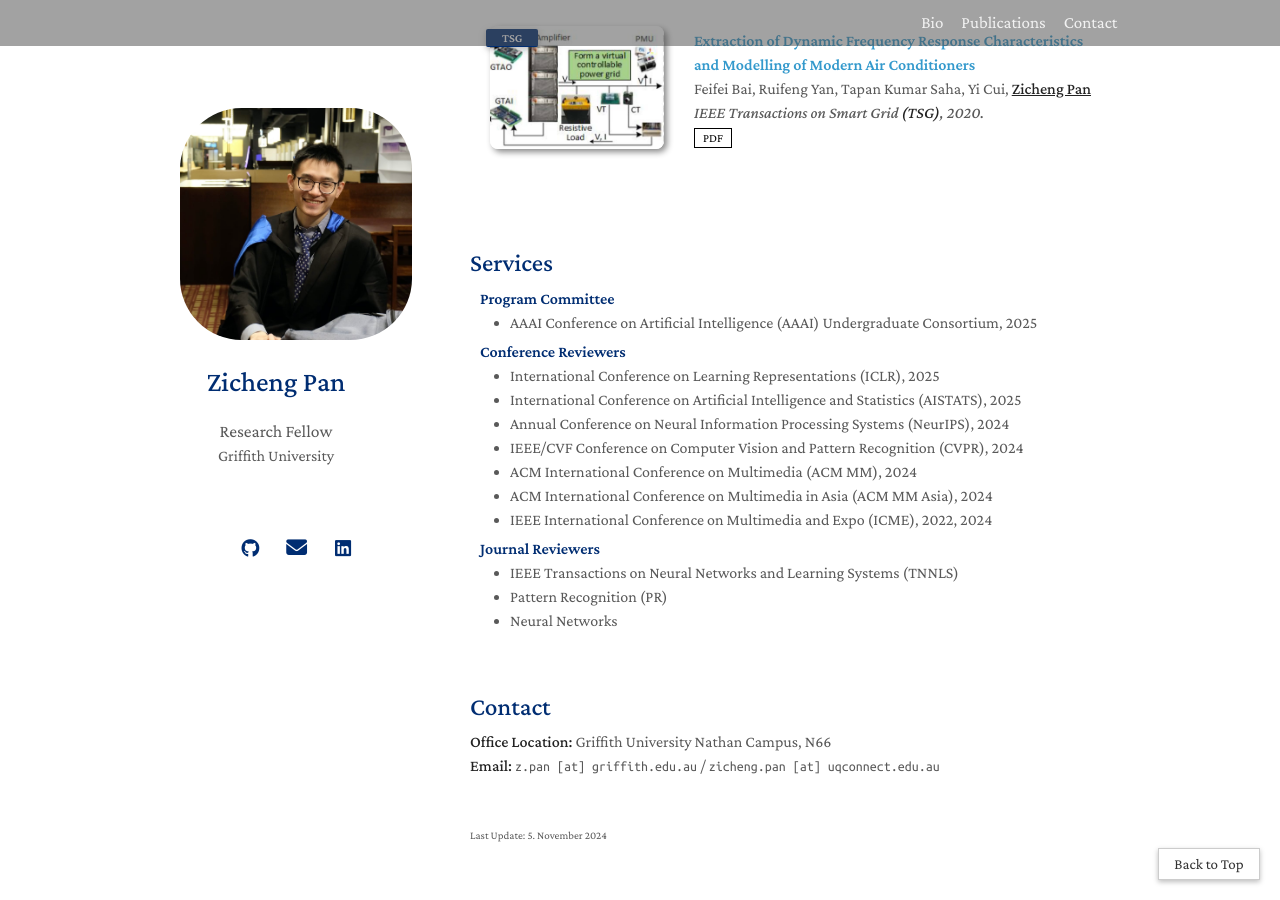
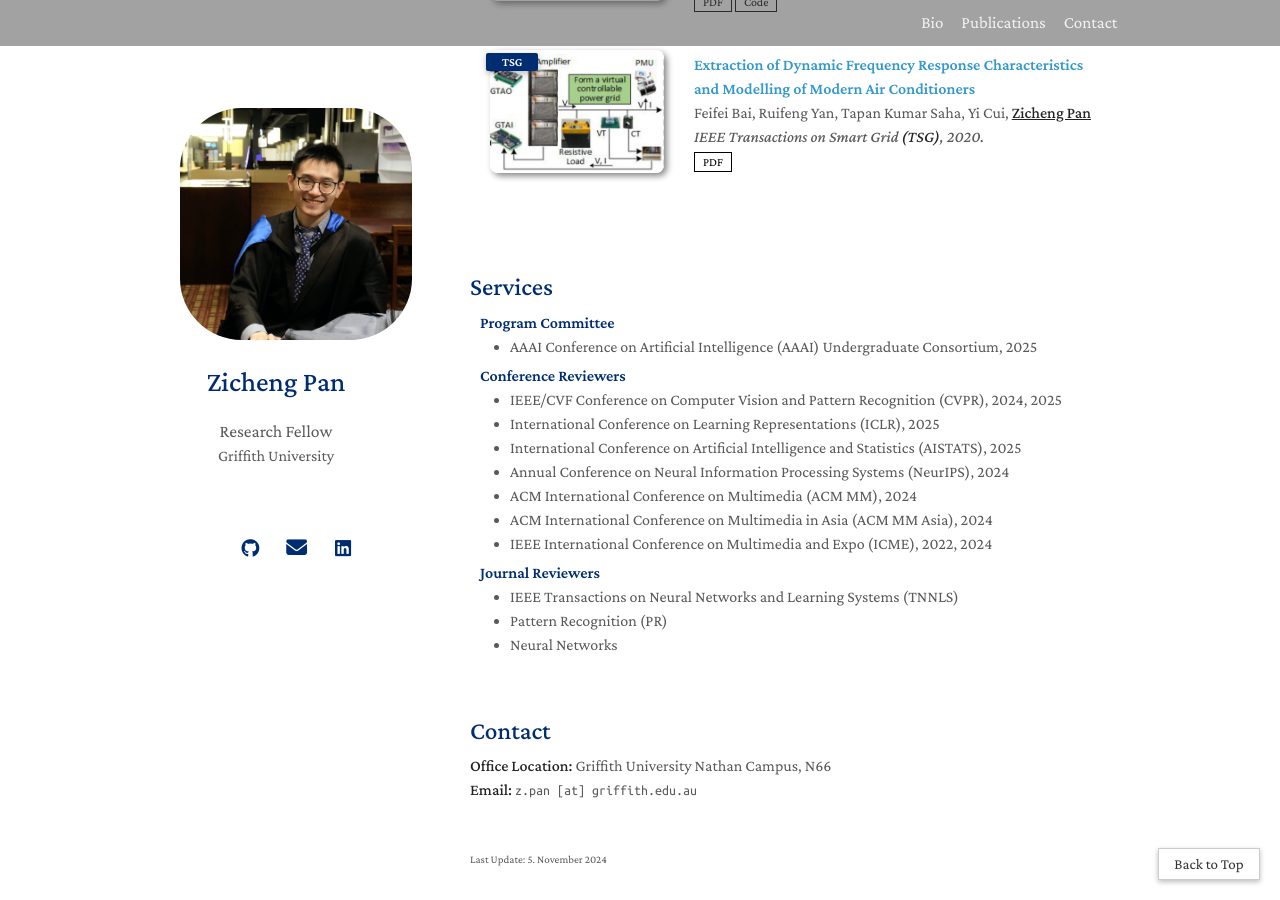
Before and after one commit to zichengpan/zichengpan.github.io, a Jekyll site: the page built from index.md, in a window 1280 px wide and 900 px high, scrolled down 2262 px. Built offline with Jekyll 4.4.1, drawn with Linux system fonts in a browser that asks for light colours; a style sheet for code colours, icons or effects is not loaded; some of the changed text lies outside the part shown.

Commit message:
update 10.11

```diff
--- a/_includes/contact.md
+++ b/_includes/contact.md
@@ -4,4 +4,4 @@
 <p>
 <strong>Office Location:</strong> Griffith University Nathan Campus, N66
 <br />
-<strong>Email:</strong> <email>z.pan [at] griffith.edu.au</email> / <email>zicheng.pan [at] uqconnect.edu.au</email>
+<strong>Email:</strong> <email>z.pan [at] griffith.edu.au</email>
--- a/_includes/news.md
+++ b/_includes/news.md
@@ -3,6 +3,7 @@
 <h2 style="margin: 60px 0px 10px;">News</h2>
 
 <ul>
+<li><strong>[Nov. 2024]</strong> I serve as a reviewer of CVPR 2025.</li>
 <li><strong>[Oct. 2024]</strong> I joined Institute for Integrated and Intelligent Systems (IIIS) at Griffith University as a Research Fellow.</li>
 <li><strong>[Oct. 2024]</strong> I serve as a program committee member of AAAI 2025 Undergraduate Consortium.</li>
 <li><strong>[Sep. 2024]</strong> I serve as a reviewer of Neural Networks and AISTATS 2025.</li>
--- a/_includes/services.md
+++ b/_includes/services.md
@@ -31,10 +31,10 @@
 <h4 style="margin:0 10px 0;">Conference Reviewers</h4>
 
 <ul style="margin:0 0 5px;">
+  <li>IEEE/CVF Conference on Computer Vision and Pattern Recognition (CVPR), 2024, 2025</li>
   <li>International Conference on Learning Representations (ICLR), 2025</li>
   <li>International Conference on Artificial Intelligence and Statistics (AISTATS), 2025</li>
   <li>Annual Conference on Neural Information Processing Systems (NeurIPS), 2024</li>
-  <li>IEEE/CVF Conference on Computer Vision and Pattern Recognition (CVPR), 2024</li>
   <li>ACM International Conference on Multimedia (ACM MM), 2024</li>
   <li>ACM International Conference on Multimedia in Asia (ACM MM Asia), 2024</li>
   <li>IEEE International Conference on Multimedia and Expo (ICME), 2022, 2024</li>
```
